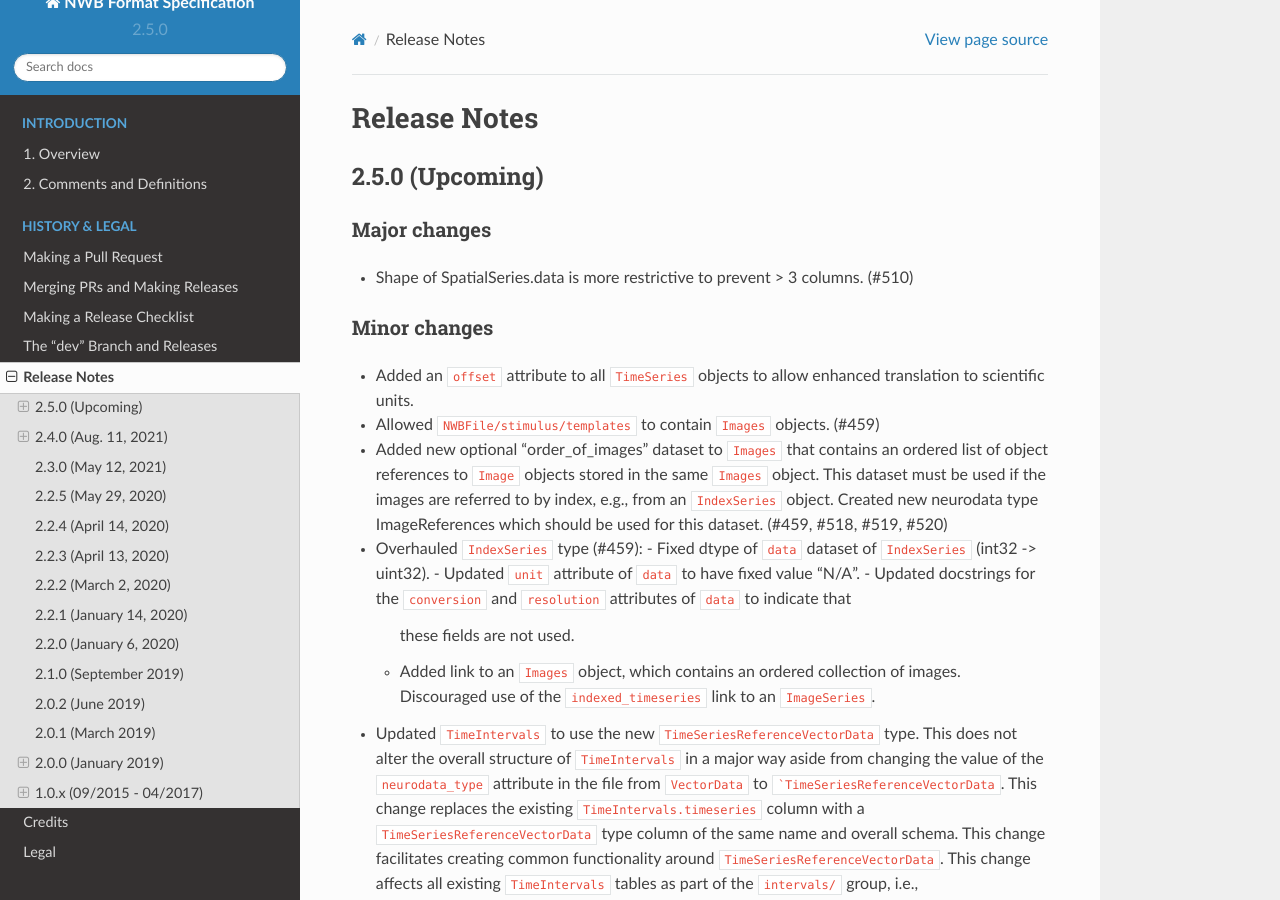
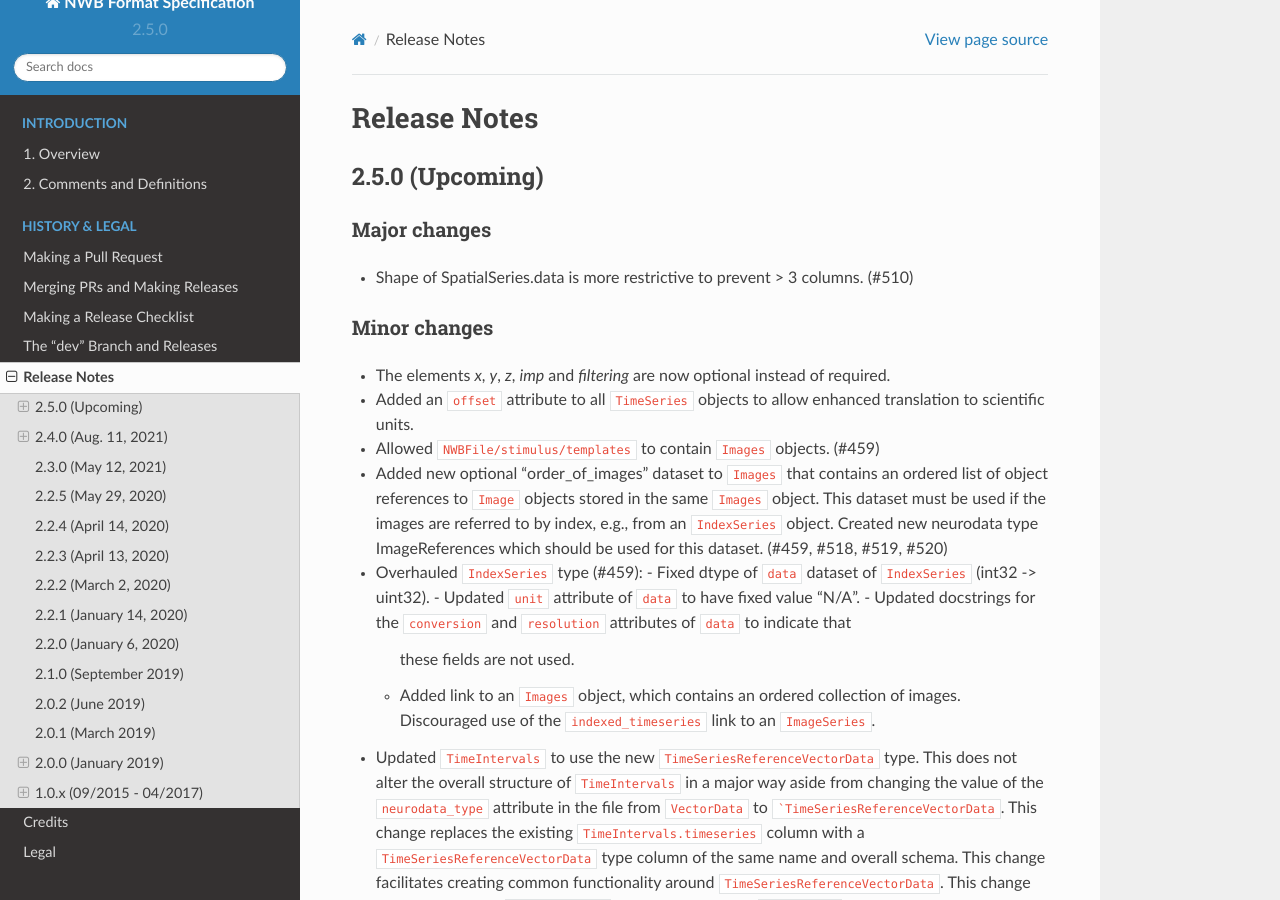
Before and after one commit to NeurodataWithoutBorders/nwb-schema, a Sphinx documentation site: the page built from docs/format/source/format_release_notes.rst, in a window 1280 px wide and 900 px high. Built offline with Sphinx 7.4.7 and the Read the Docs theme 2.0.0, drawn with Linux system fonts in a browser that asks for light colours.

Commit message:
Added optionality for x,y,z, filtering and impedance (#506)
Co-authored-by: Ryan Ly <rly@lbl.gov>

```diff
--- a/docs/format/source/format_release_notes.rst
+++ b/docs/format/source/format_release_notes.rst
@@ -12,6 +12,7 @@ Major changes
 
 Minor changes
 ^^^^^^^^^^^^^
+- The elements `x`, `y`, `z`, `imp` and `filtering` are now optional instead of required.
 - Added an ``offset`` attribute to all ``TimeSeries`` objects to allow enhanced translation to scientific units.
 - Allowed ``NWBFile/stimulus/templates`` to contain ``Images`` objects. (#459)
 - Added new optional "order_of_images" dataset to ``Images`` that contains an ordered list of object references to
```
Also changed, not shown: 1 other file.
